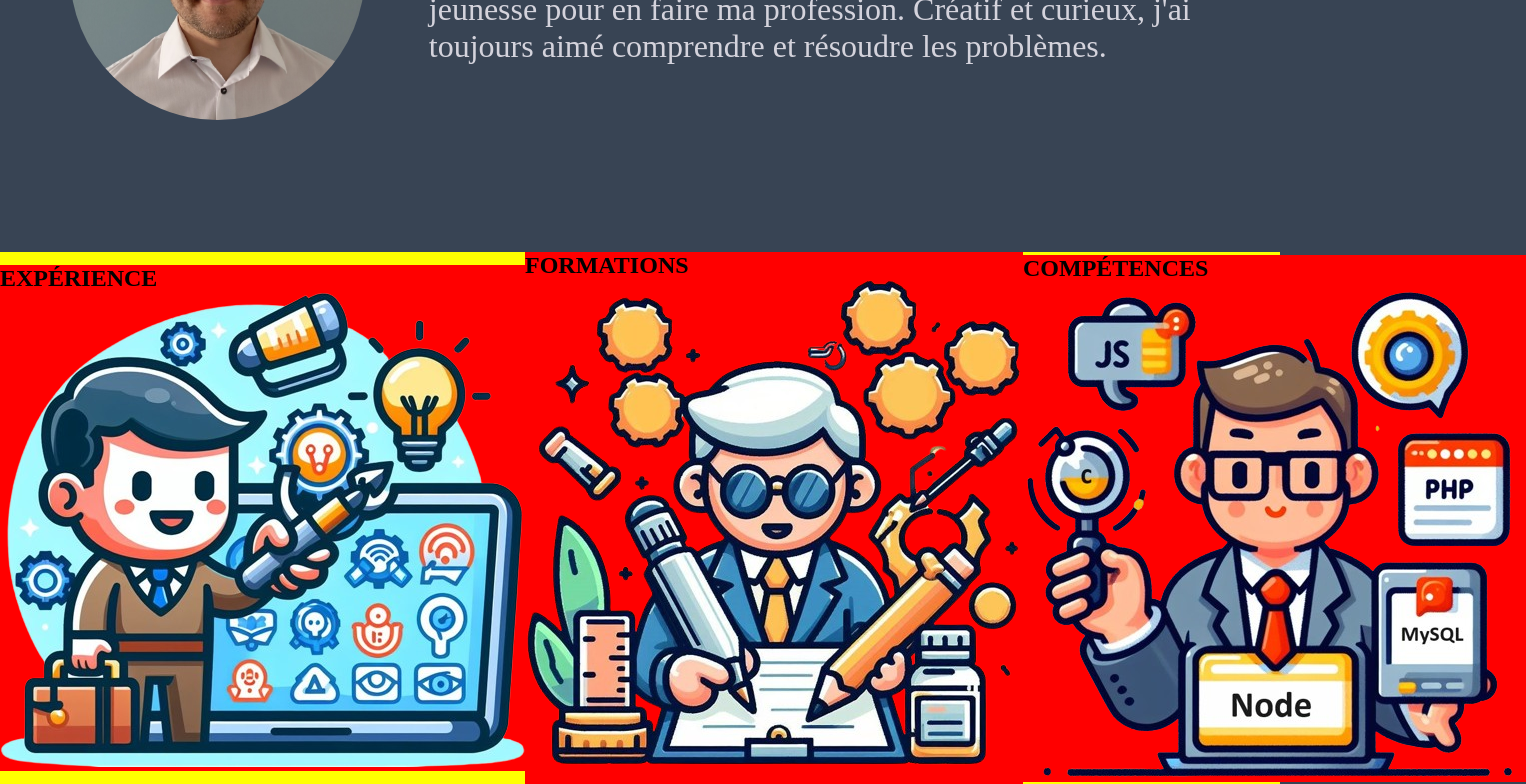
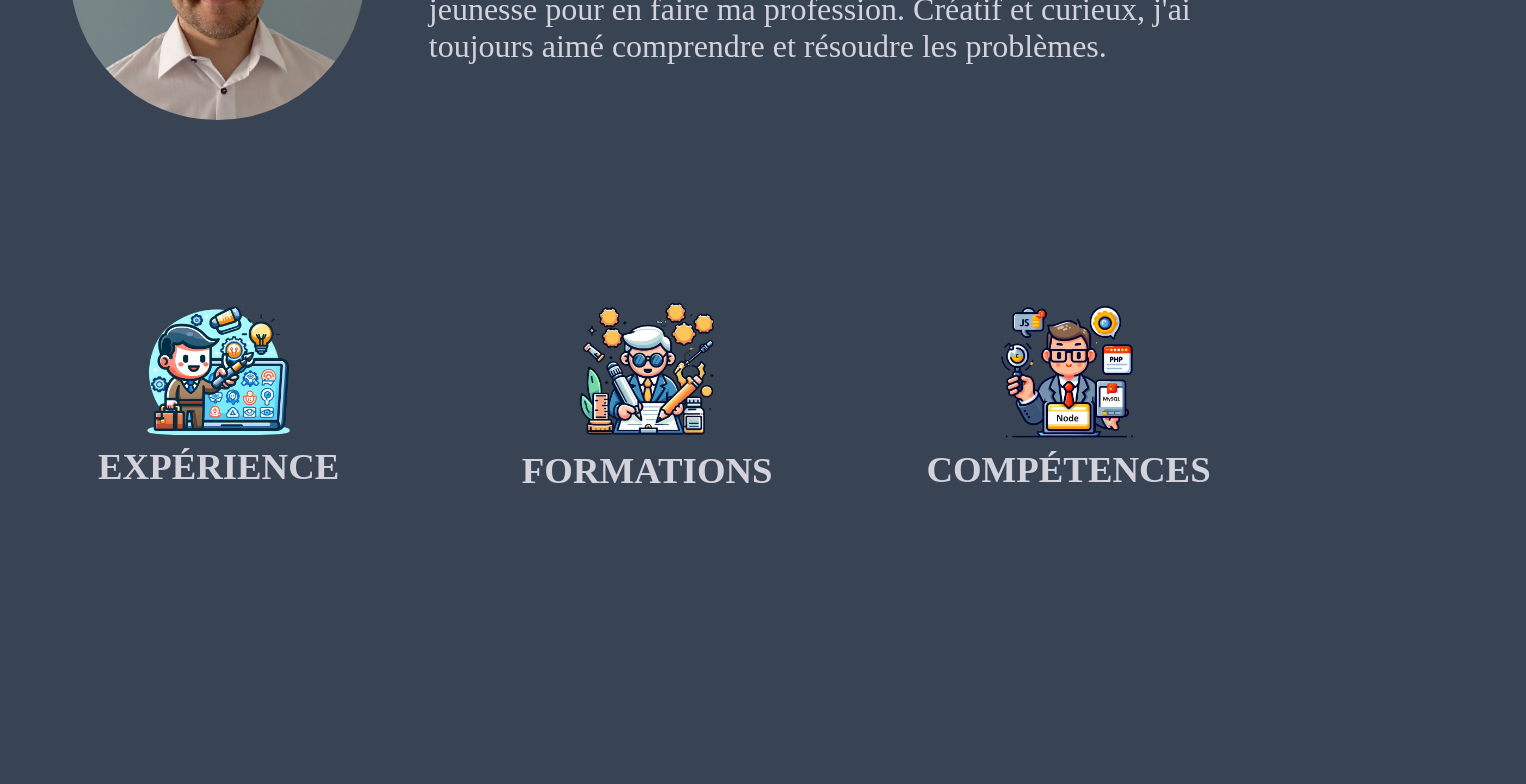
Before and after one commit to DarkImperator/My_portfolio, a React (Vite) app: page / in a window 1280 px wide. Shown: the part 1158-1942 px from the top of the page, 1526 px wide, since content can reach past the window. After the commit the page ends 1690 px from the top, so only its background shows below. Built offline with nearby package versions, Linux system fonts and the light colour scheme; a web font is replaced by a local one.

Commit message:
progress in project 14/12/23

```diff
--- a/src/components/home.scss
+++ b/src/components/home.scss
@@ -39,7 +39,7 @@
       display: flex;
       justify-content: center;
       color: $fontColor;
-      font-size: $font-size-main;
+      font-size: $font-size-title;
       margin-left: 25px;
     }
 
@@ -52,7 +52,7 @@
       /* Styles pour le deuxième span dans le conteneur du métier */
       #span2 {
         color: $fontColor;
-        font-size: $font-size-main-2;
+        font-size: $font-size-soutitre;
         font-style: normal;
         font-weight: 300;
         line-height: 1.2em;
--- a/src/components/presentation.scss
+++ b/src/components/presentation.scss
@@ -36,7 +36,7 @@
 
   /* Style pour le texte */
     p {
-      font-size: $font-size-main-3;
+      font-size: $font-size-main;
       color: $fontColor;
     }
   }
--- a/src/components/skills.jsx
+++ b/src/components/skills.jsx
@@ -38,11 +38,11 @@ const Skills = () => {
         className={`cards ${expandedCard === 1 ? "expanded" : ""}`}
         onClick={() => handleExpand(1)}
       >
-        <div className="titleExperience">
-          <h1 id="titleExperience">EXPÉRIENCE</h1>
+        <div>
+          <h1 id="titleH1">EXPÉRIENCE</h1>
         </div>
         <div className="imgExperience">
-          <img src={Experience} alt="" />
+          <img src={Experience} alt="image experience" />
         </div>
         {expandedCard === 1 && (
           <div className="additionalContent">
@@ -67,11 +67,11 @@ const Skills = () => {
         className={`cards ${expandedCard === 2 ? "expanded" : ""}`}
         onClick={() => handleExpand(2)}
       >
-        <div className="titleExperience">
-          <h1 id="titleExperience">FORMATIONS</h1>
+        <div>
+          <h1 id="titleH1">FORMATIONS</h1>
         </div>
         <div className="imgExperience">
-          <img src={Formation} alt="" />
+          <img src={Formation} alt="image formation" />
         </div>
         {expandedCard === 2 && (
           <div className="additionalContent">
@@ -86,9 +86,11 @@ const Skills = () => {
               </div>
               <div>
                 <span>Licence géologie - 2011</span>
+                <p></p>
               </div>
               <div>
                 <span>Bac Option Scientifique - 2007</span>
+                <p></p>
               </div>
             </div>
           </div>
@@ -98,11 +100,11 @@ const Skills = () => {
         className={`cards ${expandedCard === 3 ? "expanded" : ""}`}
         onClick={() => handleExpand(3)}
       >
-        <div className="titleExperience">
-          <h1 id="titleExperience">COMPÉTENCES</h1>
+        <div>
+          <h1 id="titleH1">COMPÉTENCES</h1>
         </div>
         <div className="imgExperience">
-          <img src={Competences} alt="" />
+          <img src={Competences} alt="image competences" />
         </div>
         {expandedCard === 3 && (
           <div className="additionalContent">
@@ -112,34 +114,46 @@ const Skills = () => {
               </div>
               <div className="logoContainer">
                 <div className="divLeft">
+                  <div className="logo">
                     <img src={HTML} alt="logo HTML" />
                     <span>HTML</span>
                     <img src={CSS} alt="logo CSS" />
                     <span>CSS</span>
                     <img src={JS} alt="logo JS" />
                     <span>JavaScript</span>
+                  </div>
+                  <div className="logo">
+                    <img src={React} alt="logo React" />
+                    <span>React</span>
                     <img src={Node} alt="logo Node" />
                     <span>Node</span>
-                  <img src={React} alt="logo React" />
-                  <span>React</span>
                     <img src={Express} alt="logo Express" />
                     <span>Express</span>
+                  </div >
+                  <div className="logo">
                     <img src={SQL} alt="logo SQL" />
                     <span>Sql</span>
                     <img src={MySWork} alt="logo MySQLWorkbench" />
                     <span>MySQLWorkbench</span>
+                  </div >
                 </div>
                 <div className="divRight">
+                  <div className="logo">
+                    <img src={GitHub} alt="logo GitHub" />
+                    <span>GitHub</span>
                     <img src={VSkod} alt="logo VSCode" />
                     <span>Vs Code</span>
-                  <img src={Postman} alt="logo Postman" />
-                  <span>Postman</span>
+                  </div>
+                  <div className="logo">
                     <img src={Figma} alt="logo Figma" />
                     <span>Figma</span>
                     <img src={Trello} alt="logo Trello" />
                     <span>Trello</span>
-                  <img src={GitHub} alt="logo GitHub" />
-                  <span>GitHub</span>
+                  </div>
+                  <div className="logo">
+                    <img src={Postman} alt="logo Postman" />
+                    <span>Postman</span>
+                  </div>
                 </div>
               </div>
             </div>
--- a/src/components/skills.scss
+++ b/src/components/skills.scss
@@ -4,15 +4,144 @@
 /* Styles pour le conteneur des cartes */
 .container {
   display: flex;
-  justify-content: space-around;
+  justify-content: center;
   align-items: center;
-  background-color: yellow;
+  background-color: $blueDeep-color;
+  // background-color: yellow;
 
+  &.expanded {
+    flex-direction: column;
+    align-items: flex-start;
+  }
+
+  #titleH1 {
+    font-size: $font-size-titreParag;
+  }
 }
 
 /* Styles pour les cartes */
 .cards {
-  background-color: red;
+  display: flex;
+  flex-direction: column-reverse;
+  justify-content: center;
+  align-items: center;
+  margin: 20px;
+  padding: 20px;
+  color: $fontColor;
+  // background-color: red;
+
+  .imgExperience {
+    display: flex;
+    justify-content: center;
+
+    img {
+      width: 40%;
+      cursor: pointer;
+      transition: ease-in 0.3s;
+      margin: 10px;
+
+      &:hover {
+        transform: scale(1.1);
+        -ms-transform: scale(1.1); /* IE 9 */
+        -webkit-transform: scale(1.1); /* Safari 3-8 */
+        transition: ease-out 0.3s;
+      }
+    }
+  }
+}
+
+.expanded {
+  flex-direction: column-reverse;
+  color: $yellow-color;
+  margin-left: 5%;
+  transition: ease-out 0.3s;
+}
+
+.additionalContent {
+  display: flex;
+  position: absolute;
+  width: 50%;
+  height: auto;
+  left: 40%;
+  padding: 10px;
+  margin-top: 10px;
+  transition: ease-out 0.3s;
+
+  .experienceContainer {
+    display: flex;
+    flex-direction: column;
+    justify-content: center;
+    align-items: flex-start;
+    border-radius: 30px;
+    background-color: $yellow-color;
+    color: black;
+    padding: 10px;
+
+    span {
+      font-size: $font-size-main;
+      text-align: center;
+      font-weight: bold;
+    }
+
+    p {
+      font-size: calc($font-size-main/1.6);
+      margin: 0 0 10px 10px;
+    }
+  }
+
+  .logoMajorContainer {
+    display: flex;
+    flex-direction: column;
+    justify-content: center;
+    background-color: $yellow-color;
+    border-radius: 30px;
+    color: black;
+
+    .titleContainerExperience {
+      text-align: center;
+      margin: 20px;
+    }
+
+    img {
+      width: 125px;
+      height: auto;
+    }
+
+    .logoContainer {
+      display: flex;
+      flex-direction: row;
+
+      .divLeft {
+        display: flex;
+        flex-direction: row;
+        justify-content: center;
+
+        .logo {
+          display: flex;
+          flex-direction: column;
+          justify-content: center;
+          align-items: center;
+          margin: 10px;
+          font-size: calc($font-size-main/1.6);
+        }
+      }
+
+      .divRight {
+        display: flex;
+        flex-direction: row;
+        justify-content: center;
+
+        .logo {
+          display: flex;
+          flex-direction: column;
+          justify-content: center;
+          align-items: center;
+          margin: 10px;
+          font-size: calc($font-size-main/1.6);
+        }
+      }
+    }
+  }
 }
 
 /* Styles pour les écrans de petite taille */
--- a/src/variables.scss
+++ b/src/variables.scss
@@ -5,10 +5,10 @@ $blueDeep-color: #384454;
 $fontColor: #D4D3DC;
 $brown-color: #AD956B;
 
-$font-size-title: 15rem;
-$font-size-main: 10em;
-$font-size-main-2: 3.5em;
-$font-size-main-3: 2em;
+$font-size-title: 10em;
+$font-size-soutitre: 3.5em;
+$font-size-titreParag: 2.3em;
+$font-size-main: 2em;
 
 $font-size-Resp-title: 3rem;
 $font-size-Resp-main: 1.8em;
```
Lines whose indentation alone changed are shown as unchanged.
